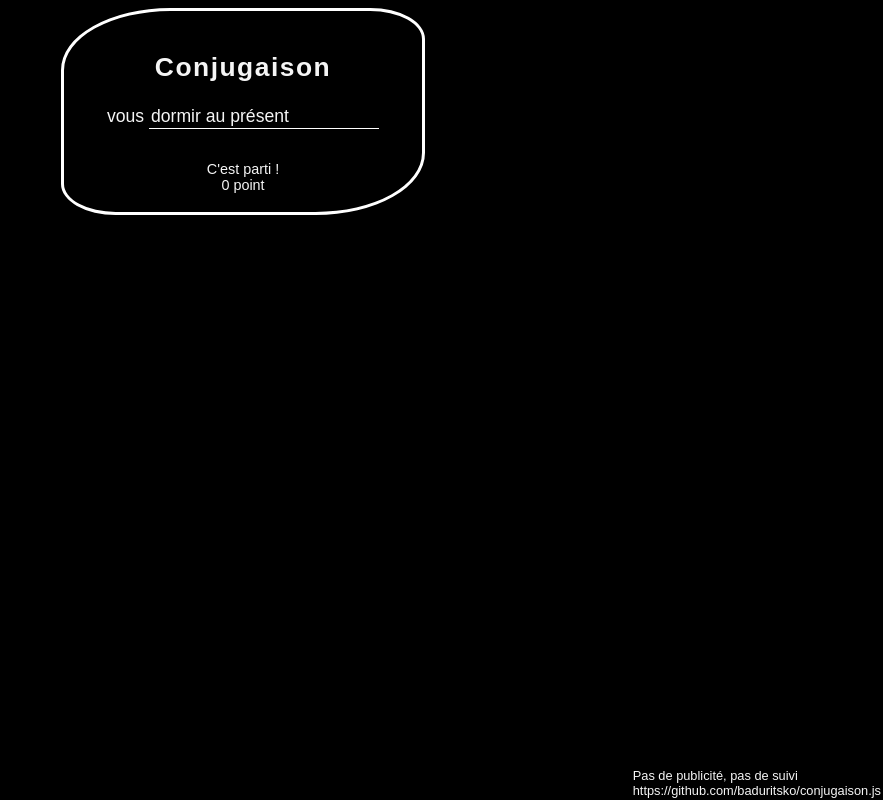
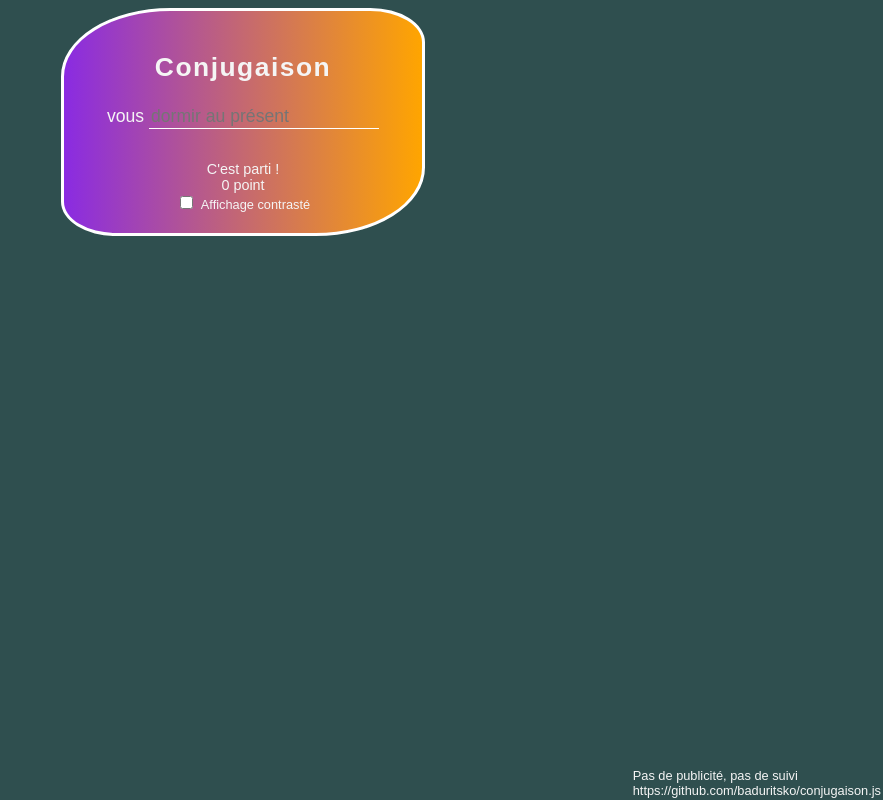
Before and after one commit to baduritsko/conjugaison.js, a plain HTML site: page index.html in a window 1280 px wide. Shown: the whole page, without its empty margins (397-1280 px from the left). Drawn offline with Linux system fonts and the light colour scheme; a web font is replaced by a local one.

Commit message:
ajout bouton switch theme
affichage contrasté

```diff
--- a/conjugaison.js
+++ b/conjugaison.js
@@ -4,12 +4,18 @@ var nbEssais = 0;
 var nbPoints = 0;
 var commentaire;
 var reponseUtilisateur;
+var themeCSS = true;
 
 document.addEventListener("DOMContentLoaded", (event) => {
 	commentaire = document.getElementById("commentaire");
 	reponseUtilisateur = document.getElementById("reponse");
 	nouvelleQuestion();
   });
+
+function switchTheme() {
+	document.getElementById("themeCSS").href = themeCSS ? "css/contraste.css" : "css/standard.css";
+	themeCSS = !themeCSS;
+}
 
 function checkProposition() {
 	const valeurProposee = reponseUtilisateur.value.trim().toLowerCase();
--- a/css/style.css
+++ b/css/style.css
@@ -11,7 +11,6 @@ h2 { letter-spacing: 1.5px; }
 	width: 20rem;
 	border: 3px solid var(--border-color);
 	border-radius: 30% 15%;
-	position: fixed;
 	padding: 1.2rem;
 	font-size: 1.1rem;
 	text-align: center;
@@ -35,3 +34,6 @@ h2 { letter-spacing: 1.5px; }
 	font-size: 0.8rem;
 	color: var(--text-color);
 }
+#switchTheme+label {
+	font-size: 0.8rem;
+}
--- a/index.html
+++ b/index.html
@@ -5,7 +5,7 @@
 	<meta name="viewport" content="width=device-width, initial-scale=1.0">
 	<title>Conjugaison</title>
 	<link href="css/style.css" rel="stylesheet">
-	<link href="css/contraste.css" rel="stylesheet">
+	<link href="css/standard.css" rel="stylesheet" id="themeCSS">
 	<script type='text/javascript' src='conjugaison.js'></script>
 	<link href="logo-conjugaison-js.png" rel="icon">
 </head>
@@ -16,7 +16,10 @@
 		<input type="text" id="reponse" onchange="checkProposition();" placeholder="">
 		<div id="commentaire">C'est parti !</div>
 		<div id="score">0 point</div>
+		<input type="checkbox" id="switchTheme" onclick="switchTheme();">
+		<label for="switchTheme">Affichage contrasté</label>
 	</div>
+
 	<div class="footer">
 		Pas de publicité, pas de suivi
 		<br>https://github.com/baduritsko/conjugaison.js
```
